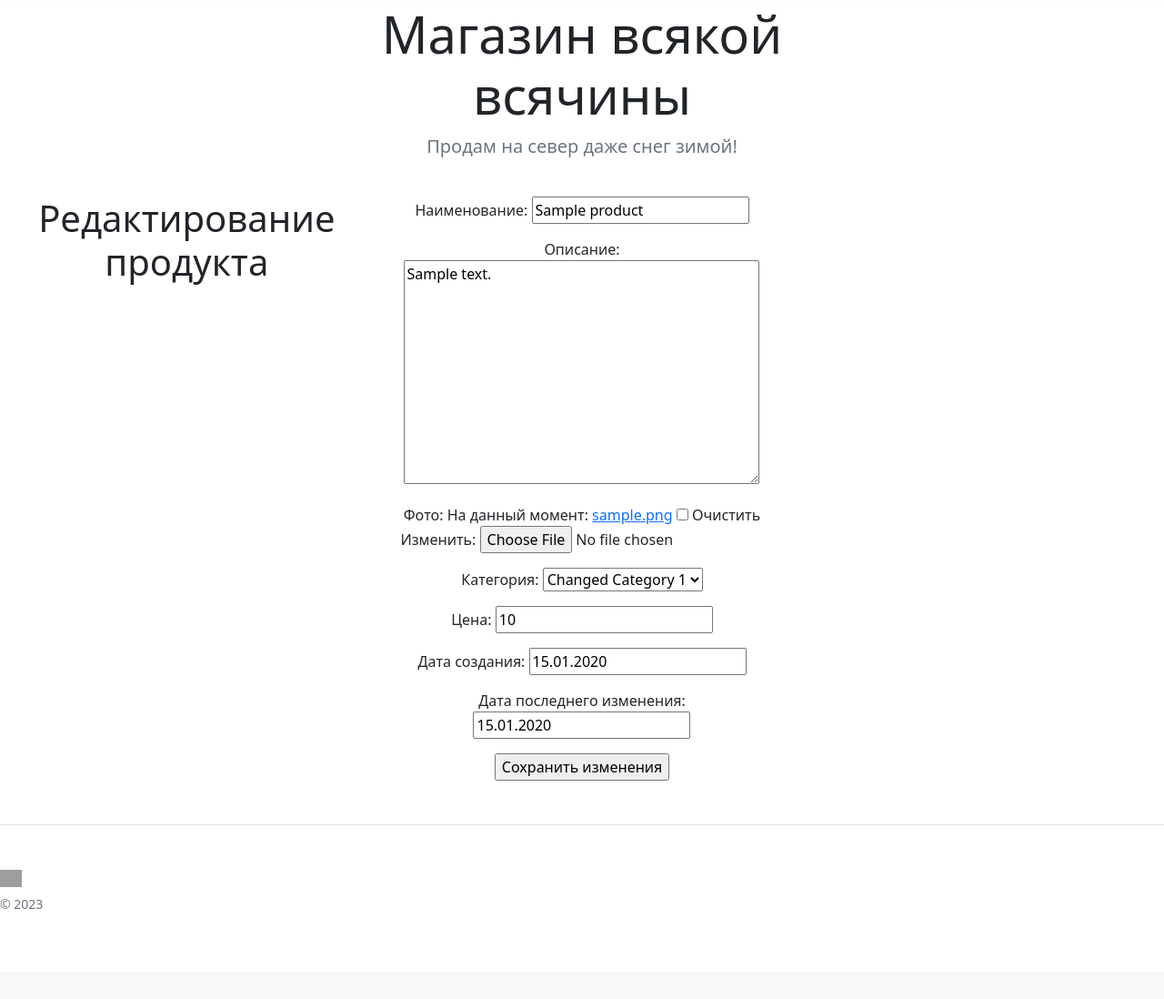
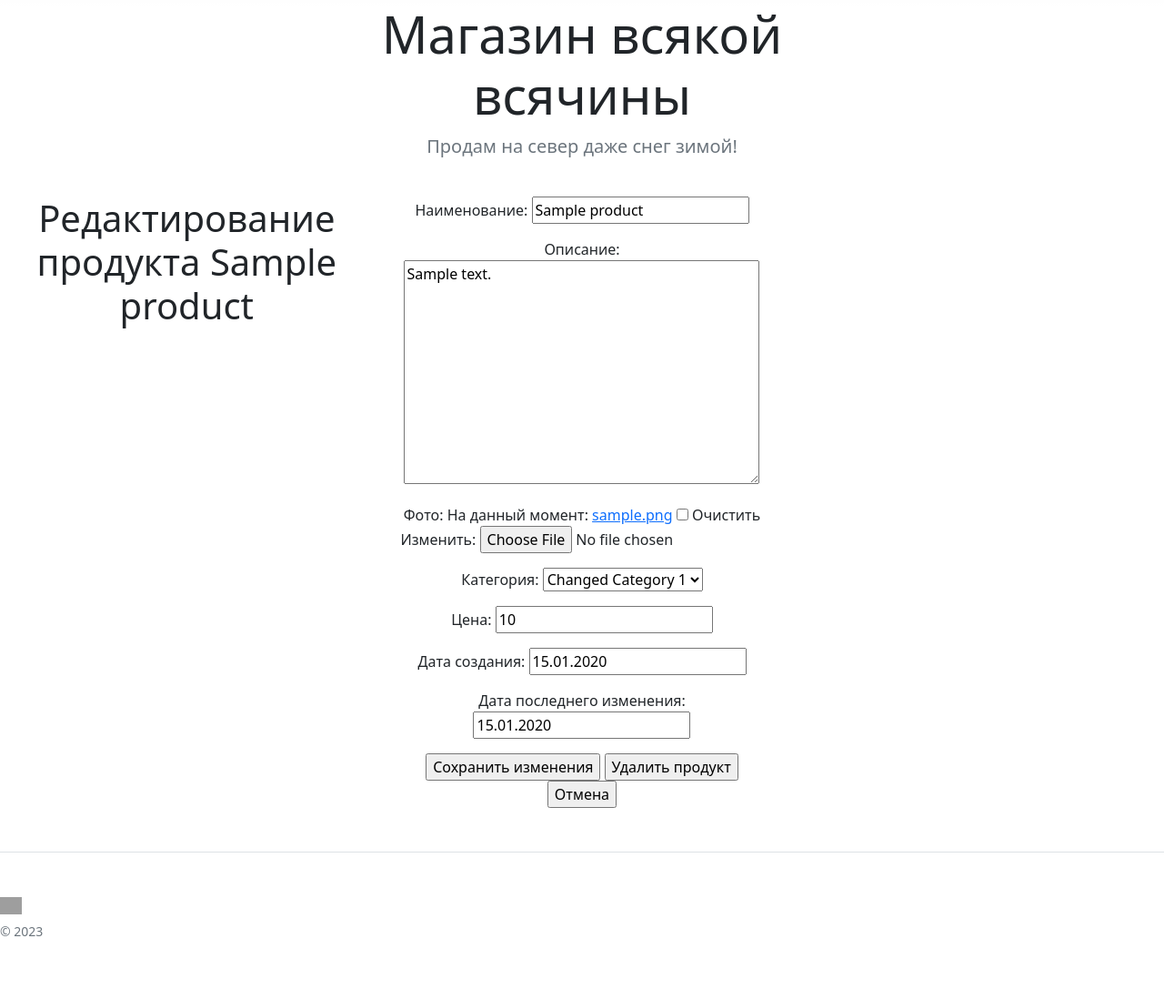
Before and after one commit to Tor4ubas/prj6, a Django app: page /product/1/edit/ in a window 1280 px wide. Shown: the part 93-1191 px from the top of the page at 91% size. Before the commit the page ends 1092 px from the top, so only its background shows below. Run offline with Django 4.2, Linux system fonts and the light colour scheme; data comes from the database, SQL or seed files in the repository; tables that the repository leaves empty hold one stand-in row (values such as "Sample post"); some libraries are stand-ins or nearby versions; grey boxes are pictures that could not be loaded.

Commit message:
homework 22.1 30.11

```diff
--- a/catalog/models.py
+++ b/catalog/models.py
@@ -1,3 +1,21 @@
+from django.db import models
+
+NULLABLE = {'blank': True, 'null': True}
+
+
+class Category(models.Model):
+    objects = models.Manager()
+    name = models.CharField(max_length=150, verbose_name='Наименование')
+    description = models.TextField(**NULLABLE, verbose_name='Описание')
+
+    def __str__(self):
+        return f'{self.name}'
+
+    class Meta:
+        verbose_name = 'категория'
+        verbose_name_plural = 'категории'
+
+
 from django.db import models
 
 NULLABLE = {'blank': True, 'null': True}
@@ -34,16 +52,14 @@ class Product(models.Model):
 
 
 class Version(models.Model):
+    product = models.ForeignKey(Product, on_delete=models.CASCADE, verbose_name='продукт')
+    version_number = models.IntegerField(verbose_name='номер версии')
     version_name = models.CharField(max_length=150, verbose_name='название версии')
-    version_number = models.IntegerField(verbose_name='номер версии')
-    is_active = models.BooleanField(default=True, verbose_name='Признак текущей версии')
-
-    product = models.ForeignKey(Product, on_delete=models.CASCADE, verbose_name='продукт')
+    is_active = models.BooleanField(default=False, verbose_name='Признак текущей версии')
 
     def __str__(self):
-        return f'{self.version_name} {self.version_number} {self.is_active}'
+        return f'{self.product} - {self.version_name} {self.version_number}'
 
     class Meta:
         verbose_name = 'версия'
         verbose_name_plural = 'версии'
-        ordering = ('is_active',)
--- a/catalog/templates/catalog/catalog_list.html
+++ b/catalog/templates/catalog/catalog_list.html
@@ -2,6 +2,8 @@
 
 {% block content %}
 {% for product in products %}
+
+
    <div class="col">
         <div class="card mb-4 rounded-3 shadow-sm">
           <div class="card-header py-3">
--- a/catalog/templates/catalog/product_confirm_delete.html
+++ b/catalog/templates/catalog/product_confirm_delete.html
@@ -8,6 +8,6 @@
   {% csrf_token %}
   <p>Вы уверены, что хотите удалить продукт "{{ product.name }}"?</p>
   <button type="submit">Удалить</button>
-  <a href="{% url 'catalog:catalog_list' %}">Отмена</a>
+  <input type="button" value="Отмена" onclick="window.location.href='{% url 'catalog:product_detail' pk=product.pk %}'">
 </form>
 {% endblock %}
--- a/catalog/templates/catalog/product_detail.html
+++ b/catalog/templates/catalog/product_detail.html
@@ -18,9 +18,8 @@
             {% endfor %}
         </ul>
     </div>
-    <a href="{% url 'catalog:product_edit' pk=product.pk %}">Редактировать продукт</a>
-    <form action="{% url 'catalog:product_confirm_delete' pk=product.pk %}" method="POST">
+        <form action="{% url 'catalog:product_edit' pk=product.pk %}" method="POST">
         {% csrf_token %}
-        <input type="submit" value="Удалить продукт">
+        <input type="submit" value="Редактировать продукт">
     </form>
 {% endblock %}
--- a/catalog/templates/catalog/product_edit.html
+++ b/catalog/templates/catalog/product_edit.html
@@ -1,10 +1,13 @@
 {% extends 'catalog/home.html' %}
 
+{% load mediapath %}
 {% block content %}
-    <h1>Редактирование продукта</h1>
+    <h1>Редактирование продукта {{ product.name }}</h1>
     <form method="POST">
         {% csrf_token %}
         {{ form.as_p }}
         <input type="submit" value="Сохранить изменения">
+        <input type="button" value="Удалить продукт" onclick="window.location.href='{% url 'catalog:product_confirm_delete' pk=product.pk %}'">
+        <input type="button" value="Отмена" onclick="window.location.href='{% url 'catalog:product_detail' pk=product.pk %}'">
     </form>
 {% endblock %}
--- a/catalog/views.py
+++ b/catalog/views.py
@@ -50,15 +50,17 @@ def product_create(request):
 
 
 def product_edit(request, pk):
-    product = Product.objects.get(pk=pk)
+    product = get_object_or_404(Product, pk=pk)
     if request.method == 'POST':
+        # Логика для метода POST (сохранение изменений)
         form = ProductForm(request.POST, instance=product)
         if form.is_valid():
             form.save()
-            return redirect('catalog:product_detail', pk=pk)
+            return redirect('catalog:product_detail', pk=product.pk)
     else:
+        # Логика для метода GET (отображение формы редактирования)
         form = ProductForm(instance=product)
-    return render(request, 'catalog/product_edit.html', {'form': form})
+    return render(request, 'catalog/product_edit.html', {'form': form, 'product': product})
 
 
 def product_confirm_delete(request, pk):
```
Also changed, not shown: catalog/templates/catalog/create_product.html (+2 -5 lines), catalog/migrations/0004_alter_version_options_alter_version_is_active.py (added), 1 other file.
